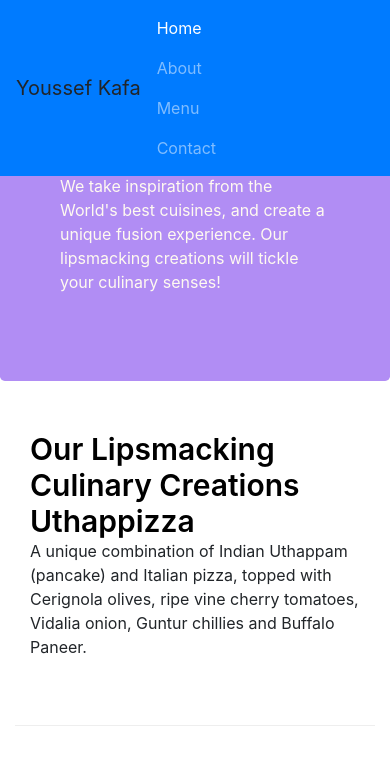
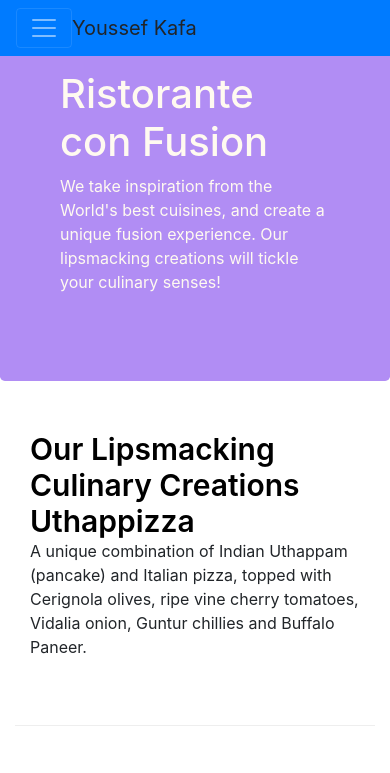
Before and after one commit to YoussefKafa/confusion, a website: page index.html in a window 390 px wide. Shown: the top 773 px of the page. Drawn offline with nearby package versions, Linux system fonts and the light colour scheme.

Commit message:
responsive navbar

```diff
--- a/index.html
+++ b/index.html
@@ -9,14 +9,23 @@
         <!-- Bootstrap CSS -->
     <!-- CSS only -->
     <link rel="stylesheet" href="https://cdn.jsdelivr.net/npm/bootstrap@4.0.0/dist/css/bootstrap.min.css" integrity="sha384-Gn5384xqQ1aoWXA+058RXPxPg6fy4IWvTNh0E263XmFcJlSAwiGgFAW/dAiS6JXm" crossorigin="anonymous">
+
     <link rel="stylesheet" href="css/styles.css">
     <title>Ristorante Con Fusion</title>
 </head>
 
 <body>
-<div class="navbar navbar-dark navbar-expand-sm fixed-top bg-primary">
+
+
+
+
+<nav class="navbar navbar-dark navbar-expand-sm fixed-top bg-primary">
     <div class="container">
-<a class="navbar-brand">Youssef Kafa</a>
+        <button class="navbar-toggler" type="button" data-toggle="collapse" data-target="#Navbar">
+            <span class="navbar-toggler-icon"></span>
+        </button>
+<a class="navbar-brand mr-auto">Youssef Kafa</a>
+<div class="collapse navbar-collapse" id="Navbar">
     <ul class="navbar-nav mr-auto">
         <li class="nav-item active">  <a class="nav-link" href="#">Home</a> </li>
         <li class="nav-item">  <a class="nav-link" href="./aboutus.html">About</a> </li>
@@ -24,8 +33,12 @@
         <li class="nav-item">  <a class="nav-link" href="#">Contact</a> </li>
         </ul>
 </div>
+</div>
+</nav>
 
-</div>
+
+
+
     <header class="jumbotron">
         <div class="container">
             <div class="row row-header">
@@ -114,8 +127,7 @@
            </div>
         </div>
     </footer>
-
-    <script src="node_modules/jquery/dist/jquery.slim.min.js"></script>
+    <script src="https://ajax.googleapis.com/ajax/libs/jquery/1.12.4/jquery.min.js"></script>
     <script src="https://cdn.jsdelivr.net/npm/bootstrap@5.2.1/dist/js/bootstrap.bundle.min.js" integrity="sha384-u1OknCvxWvY5kfmNBILK2hRnQC3Pr17a+RTT6rIHI7NnikvbZlHgTPOOmMi466C8" crossorigin="anonymous"></script>
 </body>
 
```
Lines whose indentation alone changed are shown as unchanged.
